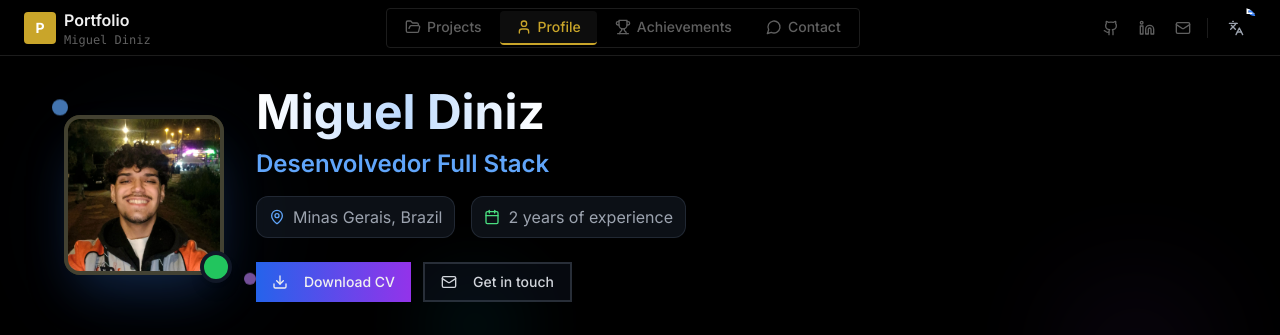
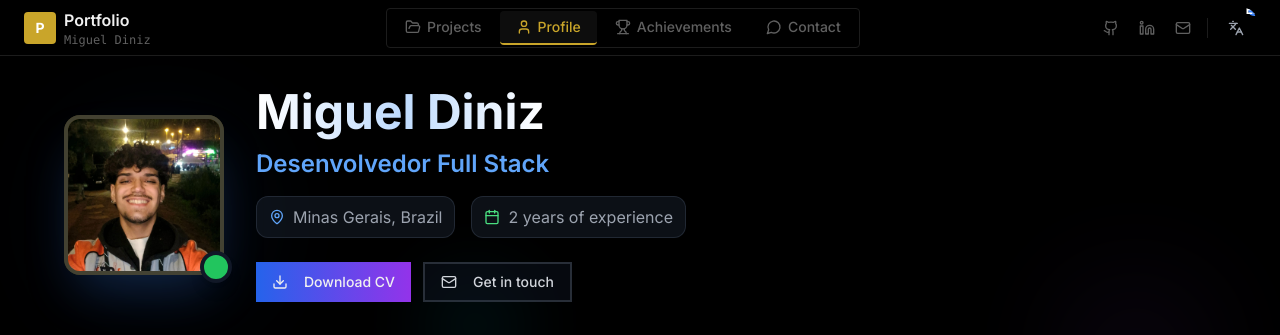
Before and after one commit to DevMiguelDiniz/portfolio-game-launcher, a Next.js app: page / in a window 1280 px wide. Both pictures are taken after a click on the button "Profile". Shown: the top 335 px of the page. Built offline with nearby package versions, Linux system fonts and the light colour scheme.

Commit message:
fix: remove animate-float blobs and animate-bounce particles from ProfileView hero

```diff
--- a/app/components/ProfileView.tsx
+++ b/app/components/ProfileView.tsx
@@ -111,15 +111,15 @@ export default function ProfileView() {
             <div className="relative border-b p-6 lg:p-8 overflow-hidden" style={{ background: 'var(--amoled-black)', borderColor: 'var(--amoled-border)' }}>
                 {/* Background decoration */}
                 <div className="absolute inset-0 opacity-10">
-                    <div className="absolute top-20 left-20 w-40 h-40 bg-blue-500 rounded-full blur-3xl animate-float"></div>
-                    <div className="absolute bottom-20 right-20 w-32 h-32 bg-purple-500 rounded-full blur-3xl animate-float-delayed"></div>
-                    <div className="absolute top-1/2 left-1/3 w-24 h-24 bg-cyan-500 rounded-full blur-2xl animate-float"></div>
+                    <div className="absolute top-20 left-20 w-40 h-40 bg-blue-500 rounded-full blur-3xl"></div>
+                    <div className="absolute bottom-20 right-20 w-32 h-32 bg-purple-500 rounded-full blur-3xl"></div>
+                    <div className="absolute top-1/2 left-1/3 w-24 h-24 bg-cyan-500 rounded-full blur-2xl"></div>
                 </div>
 
                 <div className="max-w-6xl mx-auto relative z-10">
                     <div className="flex flex-col md:flex-row items-center space-y-6 md:space-y-0 md:space-x-8">
                         {/* Profile Image */}
-                        <div className="relative group animate-bounce-in">
+                        <div className="relative group">
                             <div className="absolute inset-0 rounded-2xl opacity-40" style={{ background: 'var(--amoled-gold)' }}></div>
                             <div className="absolute inset-1 bg-gray-900 rounded-2xl"></div>
                             <div className="relative w-36 h-36 lg:w-40 lg:h-40 rounded-2xl overflow-hidden border-4 border-gray-700/50 shadow-2xl shadow-blue-500/25 transition-transform duration-300 group-hover:scale-105">
@@ -133,12 +133,6 @@ export default function ProfileView() {
                             </div>
                             <div className="absolute -bottom-2 -right-2 w-8 h-8 bg-green-500 rounded-full border-4 border-gray-900 shadow-lg"></div>
 
-                            {/* Floating particles around profile */}
-                            <div className="absolute -top-3 -left-3 w-4 h-4 bg-blue-400 rounded-full animate-bounce opacity-70"></div>
-                            <div
-                                className="absolute -bottom-3 -right-8 w-3 h-3 bg-purple-400 rounded-full animate-bounce opacity-60"
-                                style={{ animationDelay: '0.5s' }}
-                            ></div>
                         </div>
 
                         {/* Profile Info */}
```
